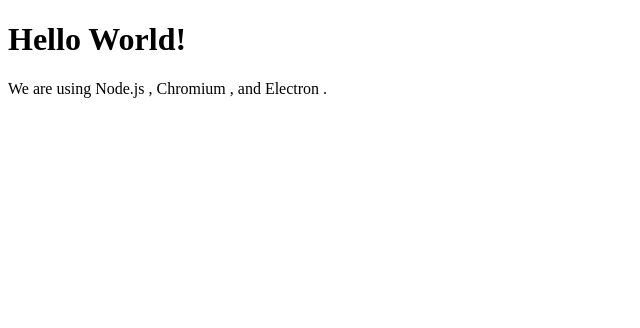
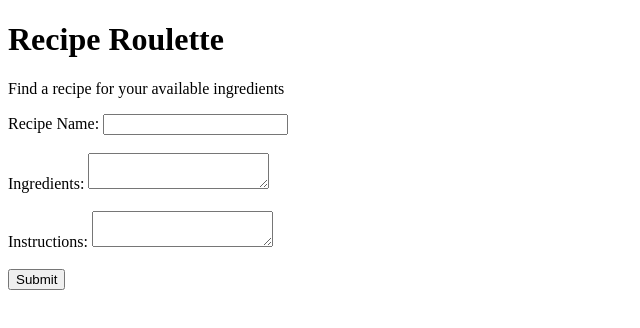
Before and after one commit to TheRealMopcornPuncher/RecipeRoulette, an Electron app: page index.html in a window 800 px wide. Shown: the whole page, without its empty margins (0-640 px from the left). Drawn offline with Linux system fonts and the light colour scheme.

Commit message:
Add basic form

```diff
--- a/index.html
+++ b/index.html
@@ -4,12 +4,26 @@
     <meta charset="UTF-8">
     <!-- https://developer.mozilla.org/en-US/docs/Web/HTTP/CSP -->
     <meta http-equiv="Content-Security-Policy" content="default-src 'self'; script-src 'self'">
+    <meta name="viewport" content="width=device-width, initial-scale=1, shrink-to-fit=no">
+    <link rel="stylesheet" href="https://cdn.jsdelivr.net/npm/bootstrap@4.1.3/dist/css/bootstrap.min.css" integrity="sha384-MCw98/SFnGE8fJT3GXwEOngsV7Zt27NXFoaoApmYm81iuXoPkFOJwJ8ERdknLPMO" crossorigin="anonymous">
     <title>Recipe_Roulette</title>
   </head>
   <body>
-    <h1>Hello World!</h1>
-    We are using Node.js <span id="node-version"></span>,
-    Chromium <span id="chrome-version"></span>,
-    and Electron <span id="electron-version"></span>.
+    <div class="container">
+      <h1>Recipe Roulette</h1>
+      <p>Find a recipe for your available ingredients</p>
+      <form action="recipe.php" method="post">
+        <label for="recipeName">Recipe Name:</label>
+        <input type="text" id="recipeName" name="recipeName"><br><br>
+        <label for="ingredients">Ingredients:</label>
+        <textarea id="ingredients" name="ingredients"></textarea><br><br>
+        <label for="instructions">Instructions:</label>
+        <textarea id="instructions" name="instructions"></textarea><br><br>
+        <input type="submit" value="Submit">
+    </form>
+
+    <script src="https://code.jquery.com/jquery-3.3.1.slim.min.js" integrity="sha384-q8i/X+965DzO0rT7abK41JStQIAqVgRVzpbzo5smXKp4YfRvH+8abtTE1Pi6jizo" crossorigin="anonymous"></script>
+    <script src="https://cdn.jsdelivr.net/npm/popper.js@1.14.3/dist/umd/popper.min.js" integrity="sha384-ZMP7rVo3mIykV+2+9J3UJ46jBk0WLaUAdn689aCwoqbBJiSnjAK/l8WvCWPIPm49" crossorigin="anonymous"></script>
+    <script src="https://cdn.jsdelivr.net/npm/bootstrap@4.1.3/dist/js/bootstrap.min.js" integrity="sha384-ChfqqxuZUCnJSK3+MXmPNIyE6ZbWh2IMqE241rYiqJxyMiZ6OW/JmZQ5stwEULTy" crossorigin="anonymous"></script>
   </body>
 </html>
```
Also changed, not shown: 1 other file.
